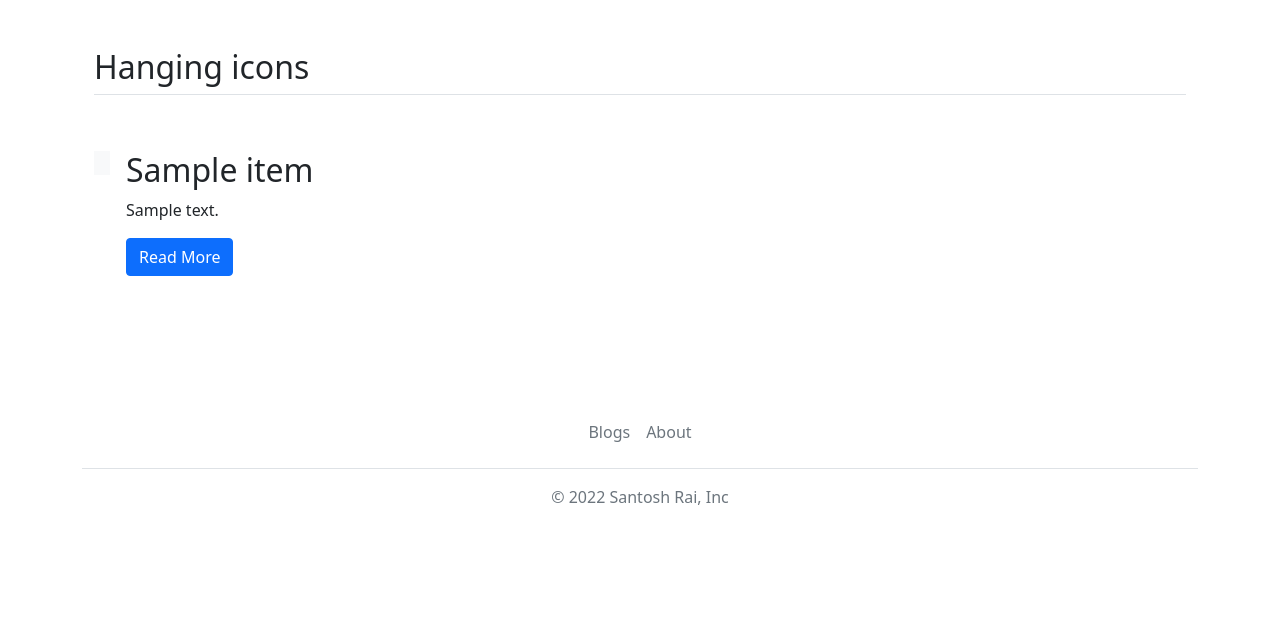
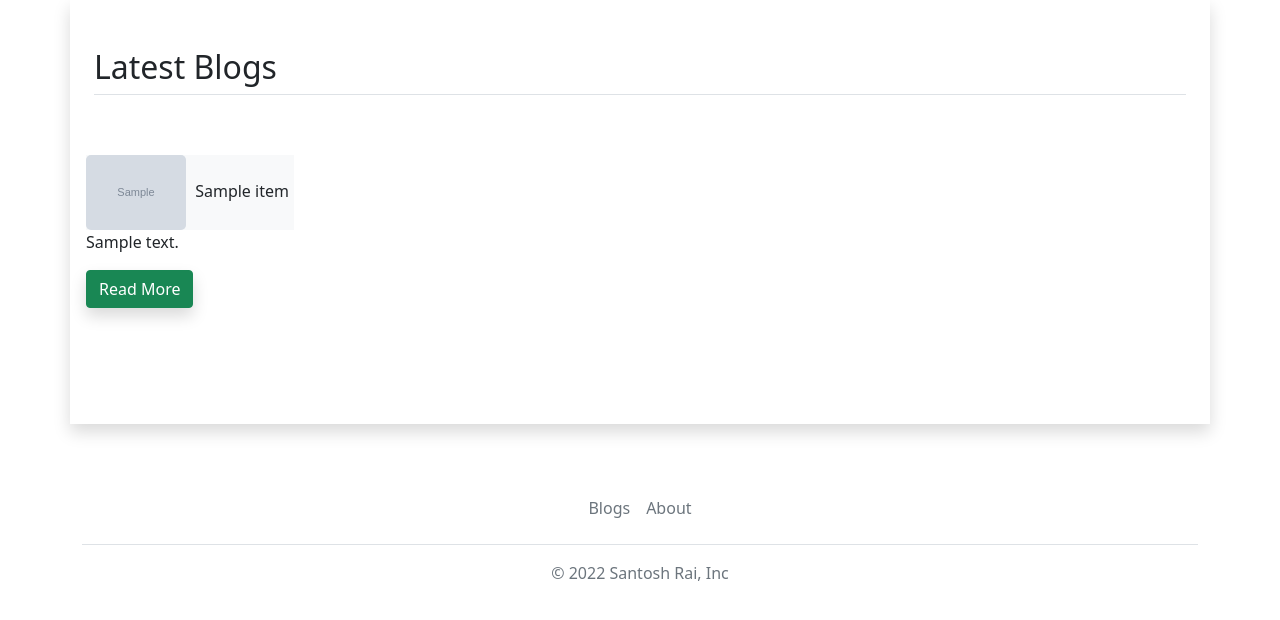
Before and after one commit to santoshrai55/django_crud_practice, a Django app: template crud_app/templates/crud_app/home.html in a window 1280 px wide. Shown: the part 56-676 px from the top of the page. Run offline with Django 4.2, Linux system fonts and the light colour scheme; the template is opened without the code that fills it: most values are stand-ins (such as "Sample title", 1, 10 or a date in 2020); grey boxes marked "Sample" are stand-in pictures; data that the repository does not hold is empty; parts of the project's set-up code (start-up, migrations or seed data) failed here and were passed over.

Commit message:
further customization in form and display

```diff
--- a/crud_app/templates/crud_app/home.html
+++ b/crud_app/templates/crud_app/home.html
@@ -14,19 +14,17 @@
   </div>
 </div>  -->
 <!-- ---------- MORE NEW STYLING ---------- -->
-<div class="container px-4 py-5" id="hanging-icons">
-  <h2 class="pb-2 border-bottom">Hanging icons</h2>
-  <div class="row g-4 py-5 row-cols-1 row-cols-lg-3"> {% for item in context %}<div
-      class="col d-flex align-items-start">
-      <div class="icon-square bg-light text-dark flex-shrink-0 me-3">
-        <svg class="bi" width="1em" height="1em">
-          <use xlink:href="#toggles2"></use>
-        </svg>
-      </div>
+<div class="container px-4 py-5 shadow" id="hanging-icons">
+  <h2 class="pb-2 border-bottom">Latest Blogs</h2>
+  <div class="row g-4 py-5 row-cols-1 row-cols-lg-3 "> {% for item in context %}<div
+      class="col d-flex align-items-start p-1">
       <div>
-        <h2>{{item.title}}</h2>
-        <p>{{item.content|safe}}</p>
-        <a href="#" class="btn btn-primary">Read More </a>
+        <div class="icon-square text-dark flex-shrink-0 me-3 bg-light">
+          <img class="" src="{{item.image.url}}" alt="" style="width: 100px; border-radius: 5px; display: inline;" />
+          <h2 class="fs-6" style="display: inline; padding: 5px;">{{item.title}}</h2>
+        </div>
+        <p>{{item.content|slice:"100"|safe}}</p>
+        <a href="{% url 'crud_app:blog_detail' item.title%}" class="btn btn-success mb-3 shadow">Read More </a>
       </div>
     </div> {% endfor %} </div>
 </div> {% endblock header-footer %}
--- a/templates/base.html
+++ b/templates/base.html
@@ -37,7 +37,7 @@
         </nav>
     </div> {% block header-footer %} {% endblock header-footer %}
     <!-- -------------- FOOTER -------- -->
-    <div class="container">
+    <div class="container mt-5" style="clear:left;">
         <footer class="py-3 my-4">
             <ul class="nav justify-content-center border-bottom pb-3 mb-3">
                 <li class="nav-item"><a href="{% url 'crud_app:home' %}" class="nav-link px-2 text-muted">Blogs</a></li>
```
Also changed, not shown: crud_app/templates/crud_app/blog_detail.html (+7 -4 lines).
